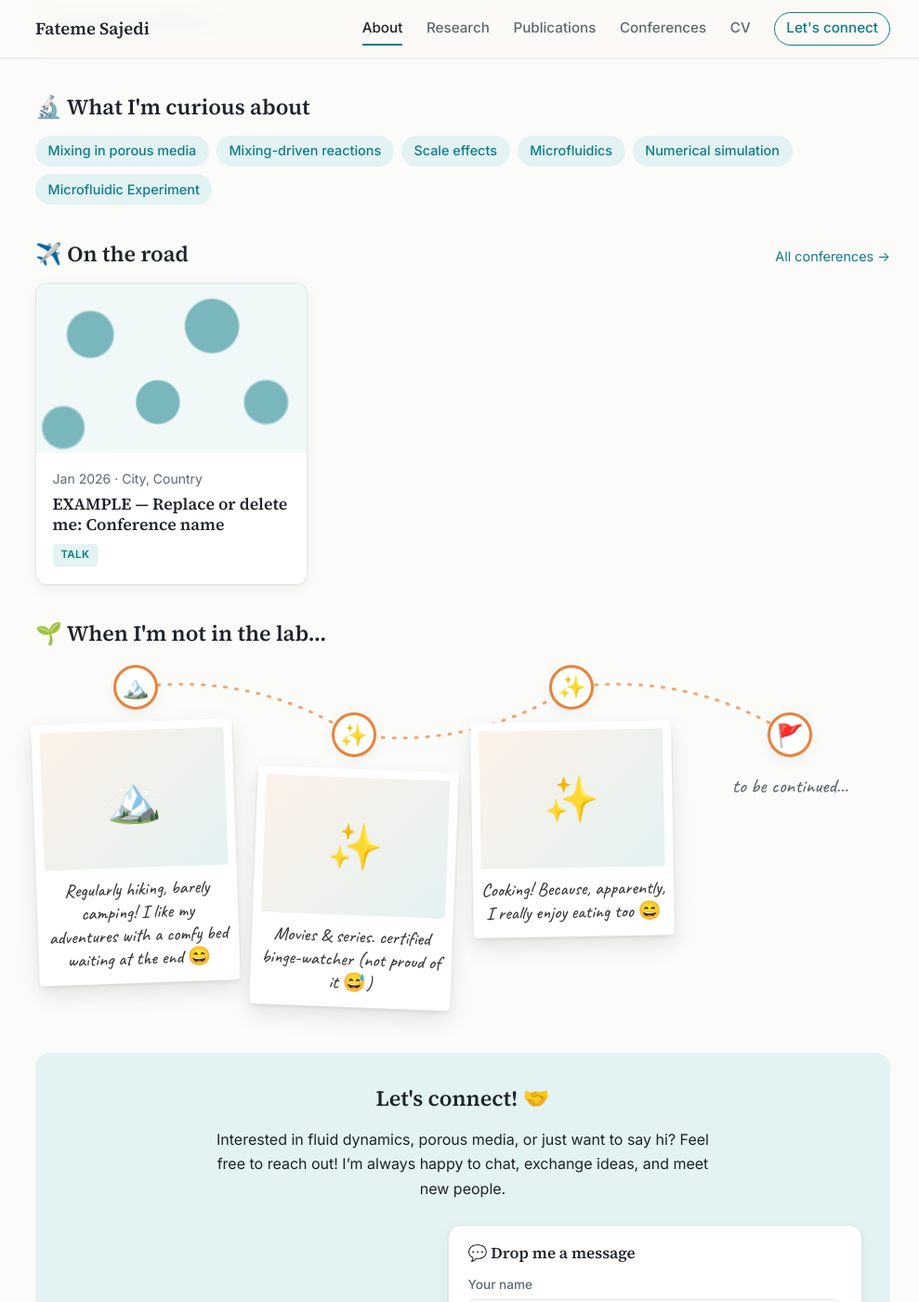
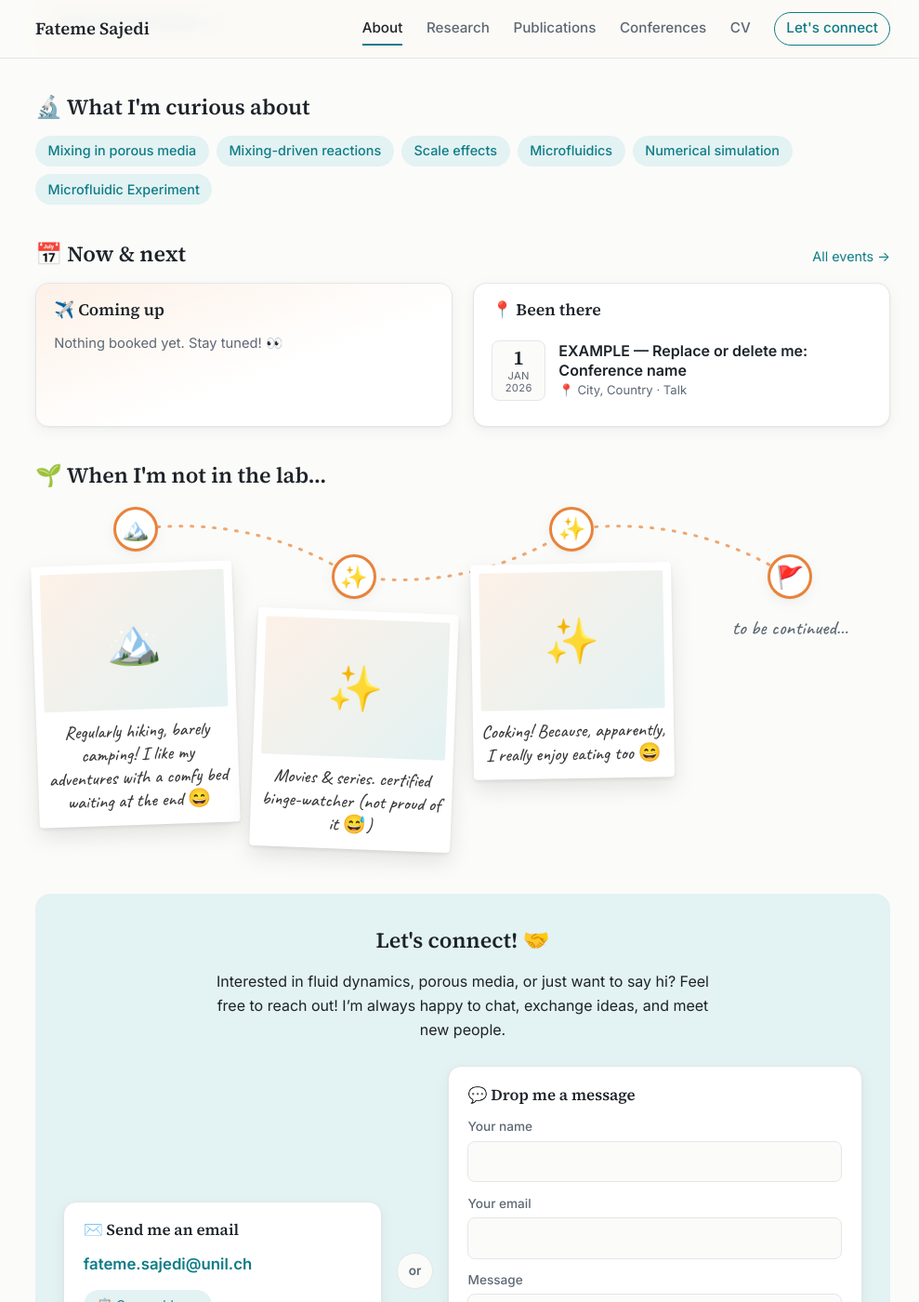
Before and after one commit to fatemesajedi/fatemesajedi.github.io, a Jekyll site: the page built from index.html, in a window 1280 px wide and 1400 px high, scrolled down 1319 px. Shown: the whole window at 93% size, without its empty margins (142-1131 px from the left). Built offline with Jekyll 4.4.1, drawn with Linux system fonts in a browser that asks for light colours.

Commit message:
Now & next: upcoming vs past events (sorted by today's date), end dates, upcoming tags
Co-Authored-By: Claude Opus 5.5 <noreply@anthropic.com>

```diff
--- a/_includes/conference-card.html
+++ b/_includes/conference-card.html
@@ -1,5 +1,6 @@
 {% assign c = include.c %}
-<a class="card" href="{{ c.url | relative_url }}">
+{% assign ev_end = c.end_date | default: c.date %}
+<a class="card" href="{{ c.url | relative_url }}" data-end="{{ ev_end | date: '%Y-%m-%d' }}">
   {% if c.cover and c.cover != "" %}
     <img class="card-img" src="{{ c.cover | relative_url }}" alt="" loading="lazy">
   {% else %}
--- a/_layouts/conference.html
+++ b/_layouts/conference.html
@@ -4,7 +4,7 @@ layout: default
 <article class="entry">
   <a class="back" href="{{ '/conferences/' | relative_url }}">← All conferences</a>
   <p class="meta">
-    {{ page.date | date: "%B %Y" }}{% if page.location and page.location != "" %} · {{ page.location }}{% endif %}
+    {{ page.date | date: "%-d %B %Y" }}{% if page.end_date %} – {{ page.end_date | date: "%-d %B %Y" }}{% endif %}{% if page.location and page.location != "" %} · {{ page.location }}{% endif %}
   </p>
   <h1 class="page-title">{{ page.title }}</h1>
   {% if page.role and page.role != "" %}
--- a/assets/css/style.css
+++ b/assets/css/style.css
@@ -417,3 +417,29 @@ main.container { padding-top: 2.5rem; padding-bottom: 4rem; min-height: 70vh; }
   .stop-end { align-items: center; }
 }
 @media (prefers-reduced-motion: reduce) { .stop:hover .polaroid, .stop:hover .pin { transform: none; } }
+
+/* Now & next */
+.nn-grid { display: grid; grid-template-columns: 1fr 1fr; gap: 1.4rem; }
+.nn-col { background: var(--surface); border: 1px solid var(--border); border-radius: 14px; padding: 1.1rem 1.2rem; box-shadow: var(--shadow); }
+.nn-col:first-child { background: linear-gradient(160deg, var(--warm-soft), var(--surface) 60%); }
+.nn-col h3 { margin: 0 0 .8rem; font-size: 1.1rem; }
+.nn-list { list-style: none; margin: 0; padding: 0; display: flex; flex-direction: column; gap: .6rem; }
+.nn-item a {
+  display: flex; gap: .9rem; align-items: center; color: var(--text); padding: .55rem .6rem; margin: 0 -.6rem;
+  border-radius: 10px; transition: background .15s;
+}
+.nn-item a:hover { background: var(--accent-soft); text-decoration: none; }
+.nn-date {
+  flex-shrink: 0; width: 3.6rem; text-align: center; font-size: .7rem; line-height: 1.2; text-transform: uppercase;
+  letter-spacing: .03em; color: var(--muted); background: var(--bg); border: 1px solid var(--border); border-radius: 8px; padding: .3rem 0 .35rem;
+}
+.nn-date b { display: block; font-size: 1.35rem; color: var(--text); font-family: "Source Serif 4", Georgia, serif; letter-spacing: 0; }
+.nn-body { display: flex; flex-direction: column; min-width: 0; flex: 1; }
+.nn-body strong { font-weight: 600; line-height: 1.3; }
+.nn-meta { font-size: .82rem; color: var(--muted); }
+.nn-countdown { font-size: .8rem; font-weight: 600; color: var(--species-b); }
+.nn-countdown:empty { display: none; }
+.nn-thumb { width: 3.4rem; height: 3.4rem; object-fit: cover; border-radius: 8px; flex-shrink: 0; }
+.nn-empty { margin: 0; color: var(--muted); font-size: .92rem; }
+.badge.upcoming { background: var(--warm-soft); color: var(--species-b); margin-bottom: .4rem; }
+@media (max-width: 720px) { .nn-grid { grid-template-columns: 1fr; } }
--- a/index.html
+++ b/index.html
@@ -96,17 +96,62 @@ title: About
 </section>
 {% endif %}
 
-{% assign confs = site.conferences | sort: "date" | reverse %}
+{% assign confs = site.conferences | sort: "date" %}
 {% if confs.size > 0 %}
-<section>
+<section class="now-next">
   <div class="section-head">
-    <h2>✈️ On the road</h2>
-    <a href="{{ '/conferences/' | relative_url }}">All conferences →</a>
+    <h2>📅 Now &amp; next</h2>
+    <a href="{{ '/conferences/' | relative_url }}">All events →</a>
   </div>
-  <div class="cards">
-    {% for c in confs limit: 3 %}{% include conference-card.html c=c %}{% endfor %}
+  <div class="nn-grid">
+    <div class="nn-col">
+      <h3>✈️ Coming up</h3>
+      <ol class="nn-list" id="nn-upcoming"></ol>
+      <p class="nn-empty" id="nn-upcoming-empty" hidden>Nothing booked yet. Stay tuned! 👀</p>
+    </div>
+    <div class="nn-col">
+      <h3>📍 Been there</h3>
+      <ol class="nn-list" id="nn-past"></ol>
+    </div>
   </div>
+  <ol class="nn-list" id="nn-all">
+    {% for c in confs %}
+    {% assign ev_end = c.end_date | default: c.date %}
+    <li class="nn-item" data-start="{{ c.date | date: '%Y-%m-%d' }}" data-end="{{ ev_end | date: '%Y-%m-%d' }}">
+      <a href="{{ c.url | relative_url }}">
+        <span class="nn-date"><b>{{ c.date | date: "%-d" }}</b>{{ c.date | date: "%b %Y" }}</span>
+        <span class="nn-body">
+          <strong>{{ c.title }}</strong>
+          <span class="nn-meta">{% if c.location and c.location != "" %}📍 {{ c.location }}{% endif %}{% if c.role and c.role != "" %} · {{ c.role }}{% endif %}</span>
+          <span class="nn-countdown"></span>
+        </span>
+        {% if c.cover and c.cover != "" %}<img class="nn-thumb" src="{{ c.cover | relative_url }}" alt="" loading="lazy">{% endif %}
+      </a>
+    </li>
+    {% endfor %}
+  </ol>
 </section>
+<script>
+  // sort events into "coming up" / "been there" using today's date (in the visitor's browser)
+  (function () {
+    var all = document.getElementById("nn-all"), up = document.getElementById("nn-upcoming"), past = document.getElementById("nn-past");
+    if (!all) return;
+    var today = new Date(); today.setHours(0, 0, 0, 0);
+    function day(s) { var p = s.split("-"); return new Date(+p[0], p[1] - 1, +p[2]); }
+    var items = [].slice.call(all.children), pastItems = [];
+    items.forEach(function (li) {
+      var start = day(li.dataset.start), end = day(li.dataset.end), cd = li.querySelector(".nn-countdown");
+      if (end >= today) {
+        var days = Math.round((start - today) / 864e5);
+        cd.textContent = start <= today ? "happening now 🎉" : days === 1 ? "tomorrow!" : days < 60 ? "in " + days + " days" : "in " + Math.round(days / 30) + " months";
+        up.appendChild(li);
+      } else pastItems.unshift(li);
+    });
+    pastItems.slice(0, 4).forEach(function (li) { past.appendChild(li); });
+    all.remove();
+    document.getElementById("nn-upcoming-empty").hidden = up.children.length > 0;
+  })();
+</script>
 {% endif %}
 
 {% if p.fun_facts.size > 0 %}
```
Also changed, not shown: conferences.html (+13 -0 lines), .pages.yml.
